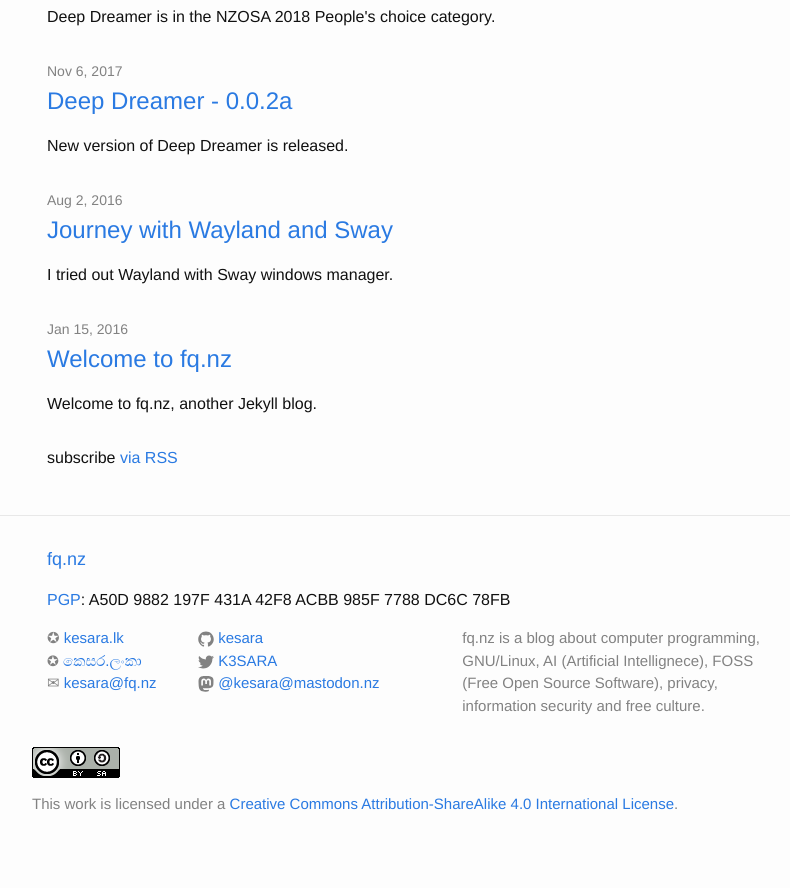
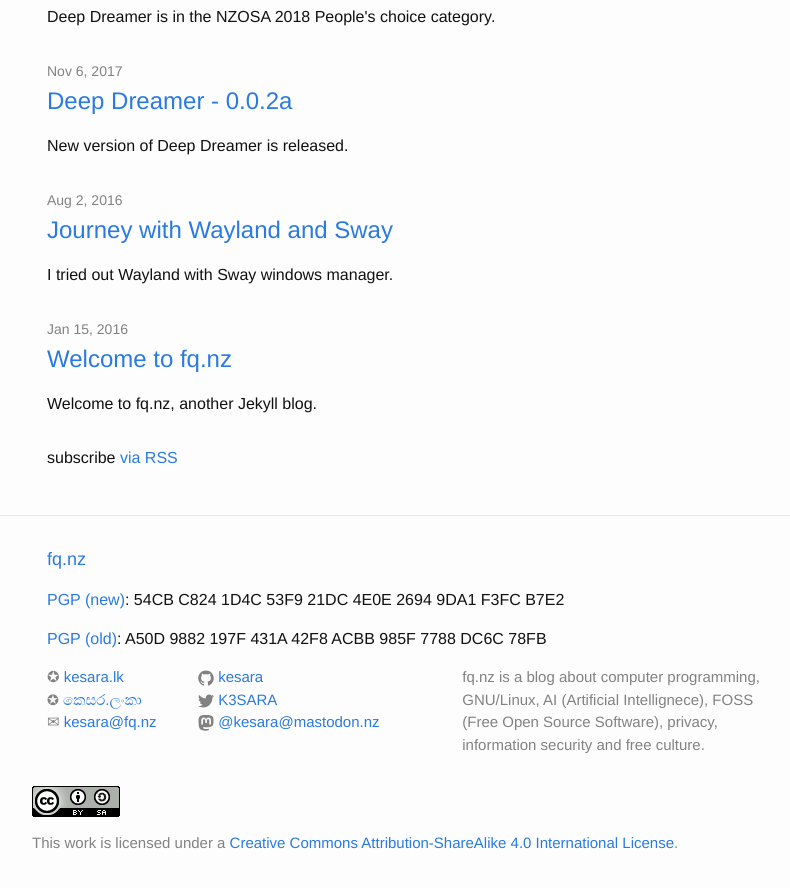
Before and after one commit to kesara/kesara.github.io, a Jekyll site: the page built from index.html, in a window 1280 px wide and 900 px high, scrolled down 981 px. Shown: the top 888 px of the window, without its empty margins (223-1013 px from the left). Built offline with Jekyll 4.4.1, drawn with Linux system fonts in a browser that asks for light colours; before the commit the page ends 1842 px from its top, so only the background shows below that.

Commit message:
feat: Add new PGP key
Add new PGP key: 54CB C824 1D4C 53F9 21DC 4E0E 2694 9DA1 F3FC B7E2

```diff
--- a/_includes/footer.html
+++ b/_includes/footer.html
@@ -4,7 +4,8 @@
 
     <h2 class="footer-heading"><a href="/">{{ site.title }}</a></h2>
 
-    <p><a rel="pgpkey" href="/DC6C78FB.asc" title="Download my PGP key.">PGP</a>: A50D 9882 197F 431A 42F8 ACBB 985F 7788 DC6C 78FB</p>
+    <p><a rel="pgpkey" href="/F3FCB7E2.asc" title="Download my new PGP key.">PGP (new)</a>: 54CB C824 1D4C 53F9 21DC 4E0E 2694 9DA1 F3FC B7E2</p>
+    <p><a rel="pgpkey" href="/DC6C78FB.asc" title="Download my PGP key.">PGP (old)</a>: A50D 9882 197F 431A 42F8 ACBB 985F 7788 DC6C 78FB</p>
     <div class="footer-col-wrapper">
       <div class="footer-col  footer-col-1">
         <ul class="contact-list">
```
Also changed, not shown: 1 other file.
